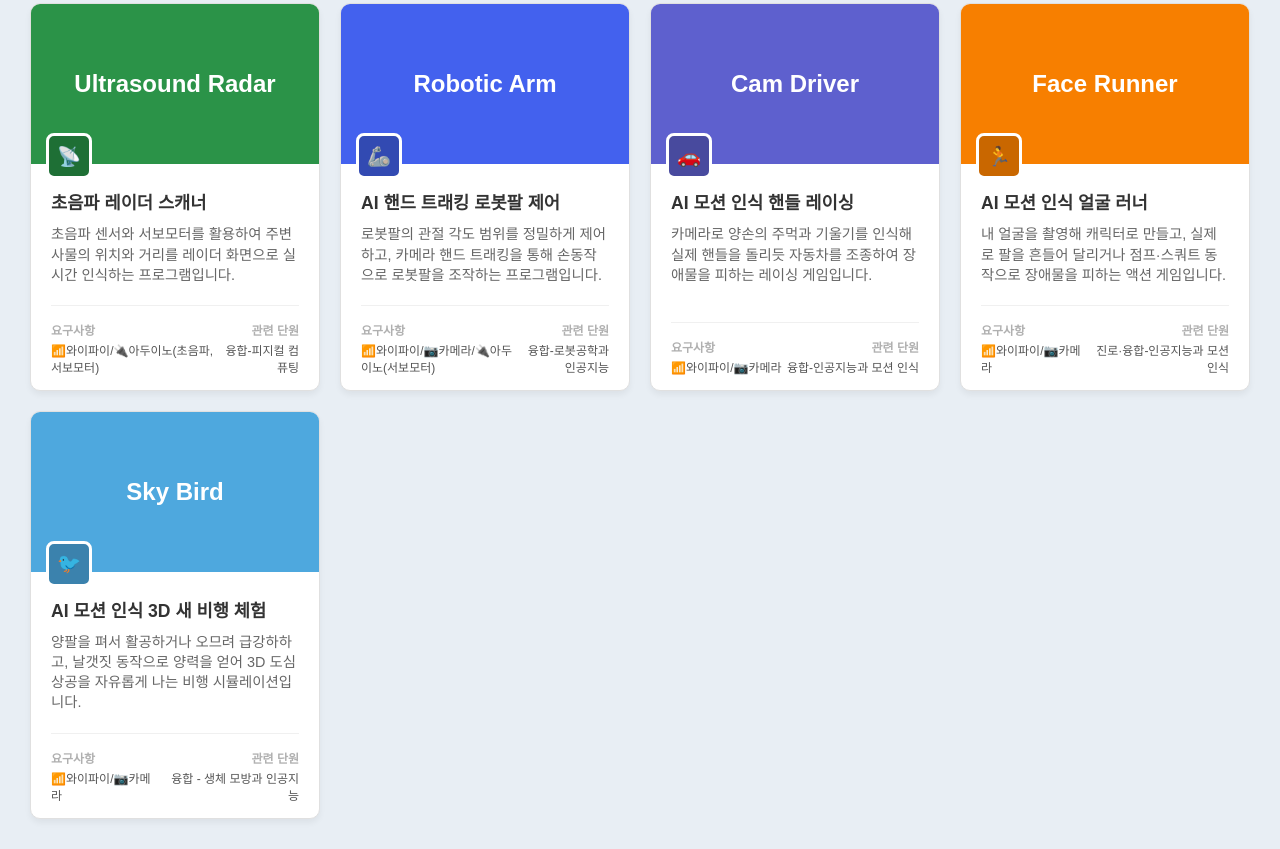
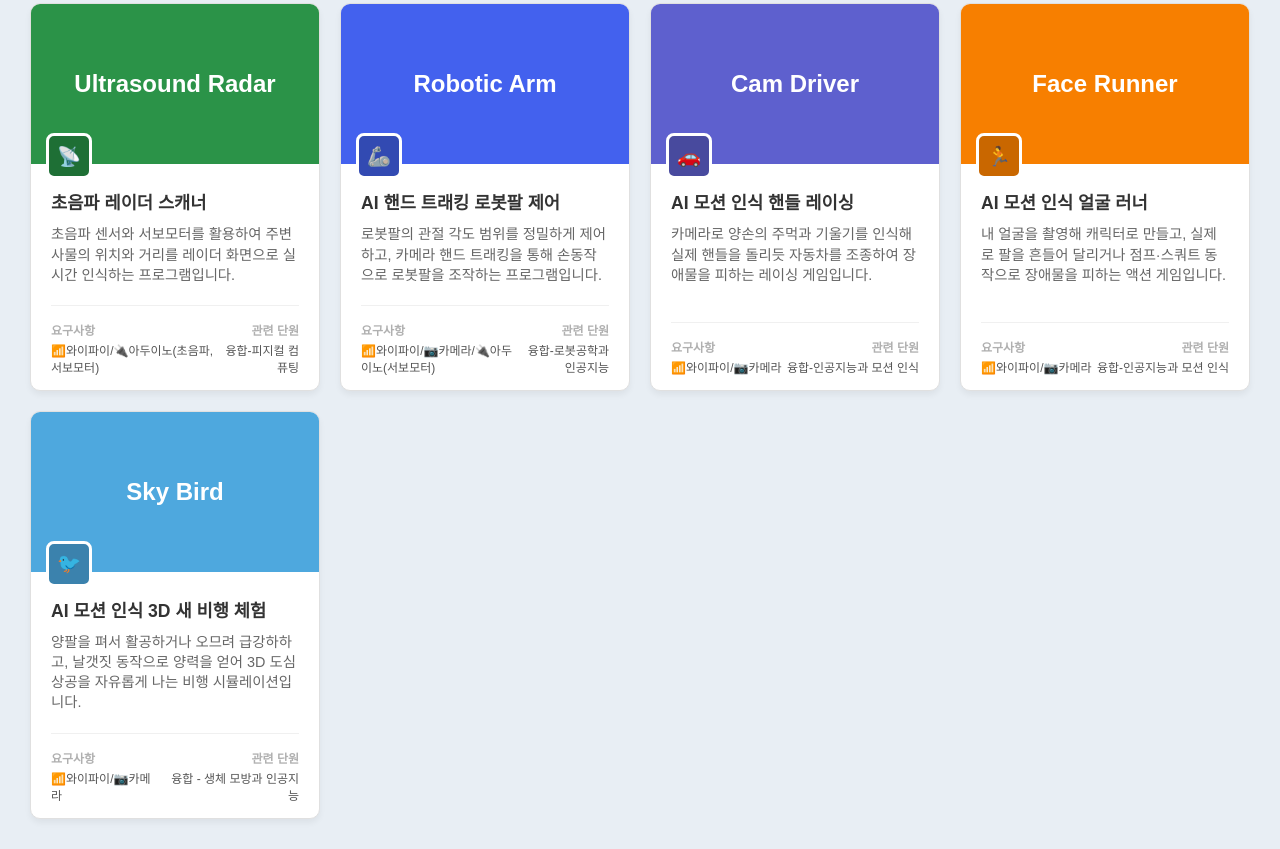
Before and after one commit to jhu1596/extendhuk, a plain HTML site: page index.html in a window 1280 px wide. Shown: the part 1426-2275 px from the top of the page. Drawn offline with Linux system fonts and the light colour scheme.

Commit message:
Update index.html

```diff
--- a/index.html
+++ b/index.html
@@ -724,7 +724,7 @@
                     </div>
                     <div class="footer-info right">
                         <span>관련 단원</span>
-                        <span class="unit-text">진로·융합-인공지능과 모션 인식</span>
+                        <span class="unit-text">융합-인공지능과 모션 인식</span>
                     </div>
                 </div>
             </div>
```
